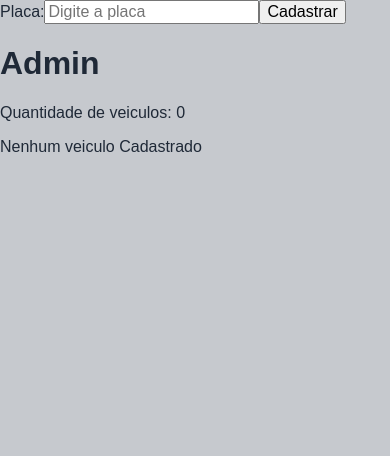
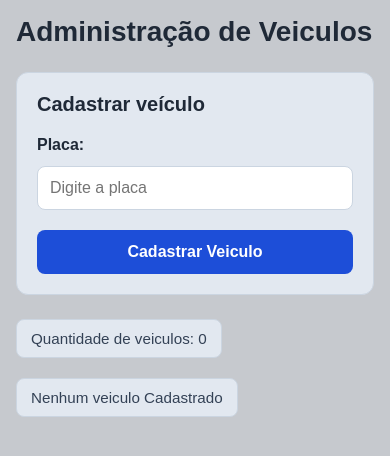
Before and after one commit to alessandrocamargo/carControl, a React (Vite) app: page /admin in a window 390 px wide. Shown: the top 456 px of the page. Built offline with nearby package versions, Linux system fonts and the light colour scheme.

Commit message:
style: organiza cadastro e cards do administrador

```diff
--- a/src/components/AddVehicles.jsx
+++ b/src/components/AddVehicles.jsx
@@ -20,10 +20,10 @@ export default function AddVehicle({onVehicleAdded}){
 
 
     return(
-        <form onSubmit={handleSubmit}>
+        <form className="trip-form" onSubmit={handleSubmit}>
             <label htmlFor="plate">Placa:</label>
             <input type="text" id="plate" name="txtPlate" placeholder="Digite a placa" value={plate} onChange={(event) => setPlate(event.target.value)} />
-            <button name="btnCadastrar" type="submit">Cadastrar</button>
+            <button name="btnCadastrar" type="submit">Cadastrar Veiculo</button>
         </form>
     )
 }
--- a/src/components/VehicleCard.jsx
+++ b/src/components/VehicleCard.jsx
@@ -2,10 +2,10 @@ import { QRCodeSVG } from "qrcode.react";
 export default function VehicleCard({ vehicle }) {
     const vehicleUrl = `${window.location.origin}/veiculo/${vehicle.plate}`;
     return(
-        <>
-            <p>{vehicle.plate}</p>
-            <p>{vehicleUrl}</p>
+        <div className="vehicle-card">
+            <h2 className="vehicle-card-plate">{vehicle.plate}</h2>
+            <p className="vehicle-car-url">{vehicleUrl}</p>
             <QRCodeSVG value={vehicleUrl} size={160} />
-        </>
+        </div>
     )
 }
--- a/src/pages/AdminPage.jsx
+++ b/src/pages/AdminPage.jsx
@@ -18,12 +18,15 @@ export default function AdminPage() {
         load();
     }, []);
     return (
-        <>
-            <AddVehicles onVehicleAdded={handleVehicleAdded} />
-            <h1>Admin</h1>
-            <p>Quantidade de veiculos: {vehicles.length}</p>
-            {vehicles.length === 0 && <p>Nenhum veiculo Cadastrado</p>}
-            <ul>
+        <main className="admin-page">
+            <h1>Administração de Veiculos</h1>
+            <section className="admin-registration">
+                <h2>Cadastrar veículo</h2>
+                <AddVehicles onVehicleAdded={handleVehicleAdded} />
+            </section>
+            <p className="vehicle-count">Quantidade de veiculos: {vehicles.length}</p>
+            {vehicles.length === 0 && <p className="vehicle-count">Nenhum veiculo Cadastrado</p>}
+            <ul className="vehicle-list">
                 {vehicles.map((vehicle) => {
 
                     return (
@@ -33,6 +36,6 @@ export default function AdminPage() {
                     );
                 })}
             </ul>
-        </>
+        </main>
     )
 }
--- a/src/styles/global.css
+++ b/src/styles/global.css
@@ -140,3 +140,104 @@ button,input {
     line-height: 1.5;
     overflow-wrap: anywhere;
 }
+
+.admin-page {
+    width: calc(100% - 32px);
+    max-width: 1100px;
+    margin: 32px auto;
+}
+
+.admin-page h1 {
+    margin: 0 0 24px;
+    font-size: 1.75rem;
+}
+
+.admin-registration {
+    margin-bottom: 24px;
+    padding: 24px;
+    border-radius: 12px;
+}
+
+.admin-registration h2 {
+    margin: 0 0 20px;
+    font-size: 1.25rem;
+}
+
+.vehicle-list {
+    display: grid;
+    grid-template-columns: repeat(auto-fit, minmax(min(100%,260px),1fr));
+    gap: 20px;
+    padding: 0;
+    list-style: none;
+}
+
+.vehicle-list > li {
+    min-width: 0;
+    padding: 24px;
+    border-radius: 12px;
+}
+
+@media(max-width: 400px){
+    .admin-page{
+        margin: 16px auto;
+    }
+
+    .admin-registration, .vehicle-list > li{
+        padding: 20px;
+    }
+}
+
+.vehicle-count {
+    display: inline-flex;
+    align-items: center;
+    gap: 8px;
+    margin: 0 0 20px;
+    padding: 10px 14px;
+    border: 1px solid #cbd5e1;
+    border-radius: 8px;
+    background-color: #e2e8f0;
+    color: #334155;
+    font-size: 0.95rem;
+}
+
+.vehicle-count strong {
+    color: #1e40af;
+    font-size: 1.125rem;
+}
+
+.admin-registration, .vehicle-list > li {
+    background-color: #e2e8f0;
+    border: 1px solid #cbd5e1;
+}
+
+.admin-registration form {
+    max-width: 420px;
+}
+
+.vehicle-card {
+    display: flex;
+    flex-direction: column;
+    align-items: center;
+    gap: 16px;
+    text-align: center;
+}
+
+.vehicle-card-plate {
+    margin: 0;
+    font-size: 1.25rem;
+    letter-spacing: 2px;
+}
+
+.vehicle-card-url {
+    max-width: 100%;
+    margin: 0;
+    color: #64748b;
+    font-size: 0.85rem;
+    overflow-wrap: anywhere;
+}
+
+.vehicle-card svg {
+    display: block;
+    max-width: 100%;
+    height: auto;
+}
```
Also changed, not shown: src/index.css (deleted).
